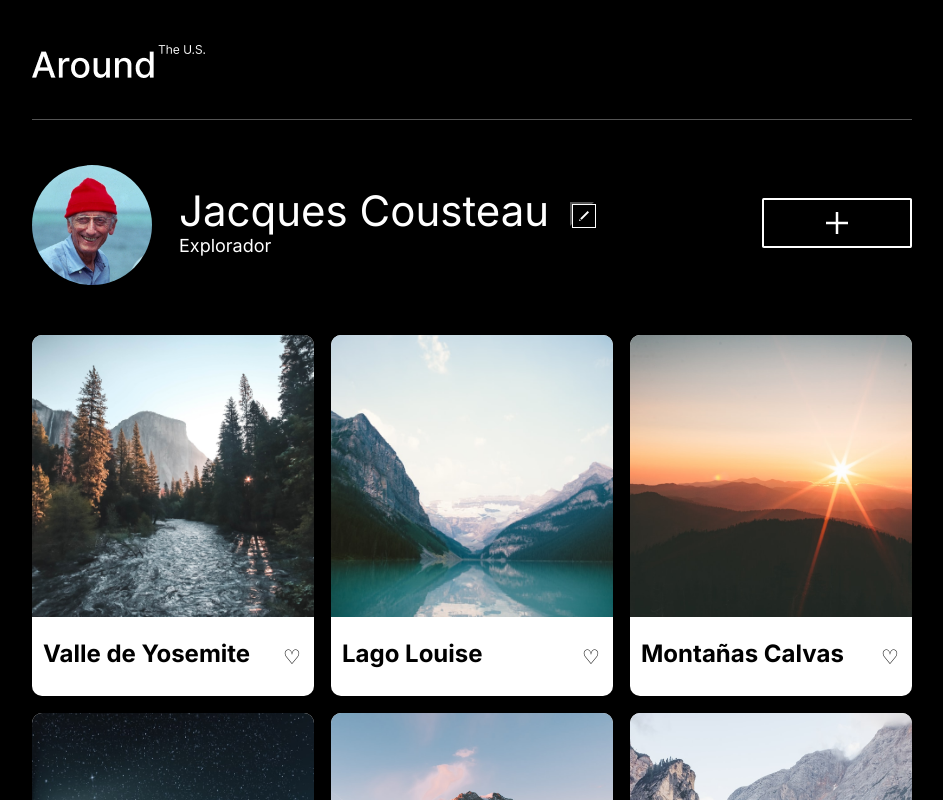
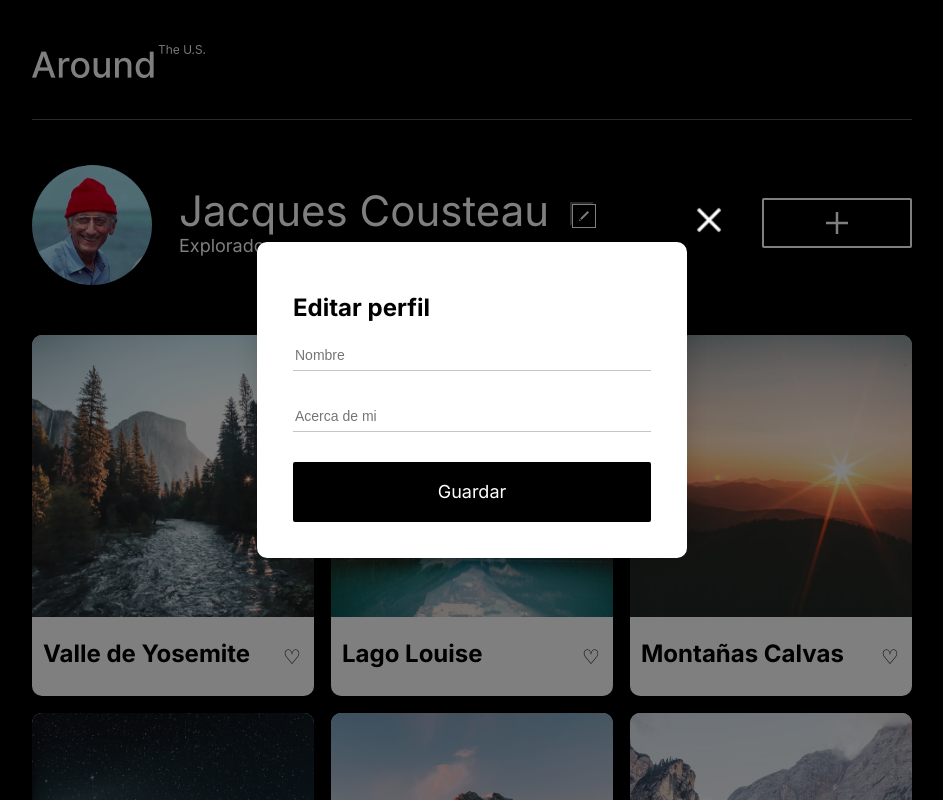
Before and after one commit to mayteargonz/web_project_around, a plain HTML site: page index.html in a window 1280 px wide. Shown: the top 800 px of the page, without its empty margins (168-1111 px from the left). Drawn offline with Linux system fonts and the light colour scheme.

Commit message:
Cambio de modificador en html

```diff
--- a/index.html
+++ b/index.html
@@ -112,7 +112,7 @@
 
       <footer class="footer">© 2025 Around The U.S.</footer>
 
-      <div class="popup popup__show">
+      <div class="popup popup_show">
         <div class="popup__content">
           <h2 class="popup__content-title">Editar perfil</h2>
           <form class="popup__form">
```
